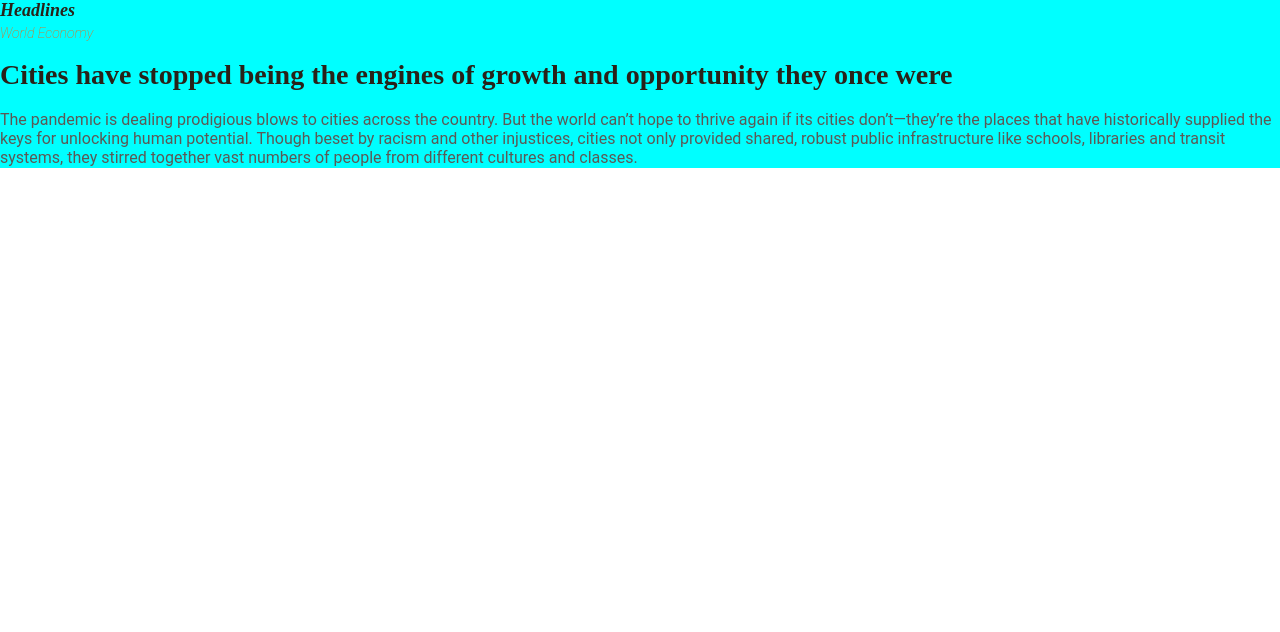
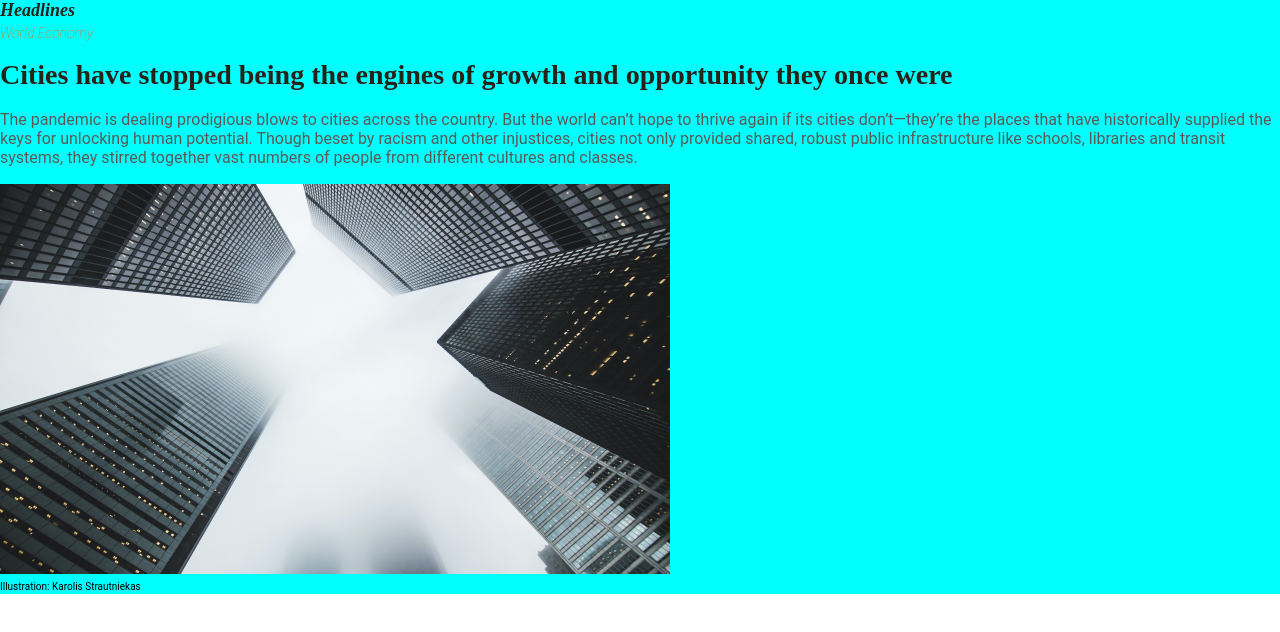
Before and after one commit to Parka/first-project, a React (Create React App) app: page / in a window 1280 px wide. Shown: the top 632 px of the page. Built offline with nearby package versions, Linux system fonts and the light colour scheme.

Commit message:
Add image in HeadlineCard and Sub components

```diff
--- /dev/null
+++ b/src/components/HeadlineCard/FooterImg/index.js
@@ -0,0 +1,9 @@
+import styles from './styles.module.css';
+
+const FooterImg = () => {
+  return (
+    <span className={styles.main}>Illustration: Karolis Strautniekas</span>
+  )
+};
+
+export default FooterImg;
--- /dev/null
+++ b/src/components/HeadlineCard/FooterImg/styles.module.css
@@ -0,0 +1,13 @@
+.main {
+  width: 141px;
+  height: 12px;
+
+  font-family: 'Roboto';
+  font-style: normal;
+  font-weight: 400;
+  font-size: 10px;
+  line-height: 12px;
+  /* identical to box height */
+
+  font-feature-settings: 'liga' off;
+}
--- a/src/components/HeadlineCard/index.js
+++ b/src/components/HeadlineCard/index.js
@@ -2,6 +2,7 @@ import styles from './styles.module.css';
 import Header from "./Header";
 import Text from './Text'
 import Tag from './Tag';
+import FooterImg from './FooterImg';
 
 const HeadlineCard = () => {
   return (
@@ -14,7 +15,8 @@ const HeadlineCard = () => {
           <Text></Text>
         </div>
         <div className={styles.newsimages}>
-          <div></div>
+          <div className={styles.image}></div>
+          <FooterImg></FooterImg>
         </div>
       </div>
     </div>
--- a/src/components/HeadlineCard/styles.module.css
+++ b/src/components/HeadlineCard/styles.module.css
@@ -15,3 +15,10 @@
 
   color: #292219;
 }
+
+.image {
+  width: 670px;
+  height: 390px;
+
+  background: url("./america-inequality-coronavirus-1587146011346-facebookJumbo.png");
+}
```
Also changed, not shown: src/components/HeadlineCard/america-inequality-coronavirus-1587146011346-facebookJumbo.png (renamed from public/america-inequality-coronavirus-1587146011346-facebookJumbo 1.png).
